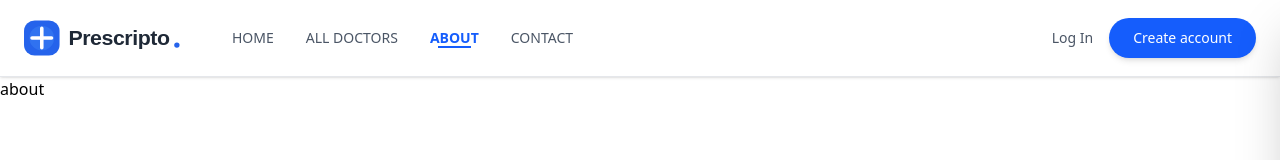
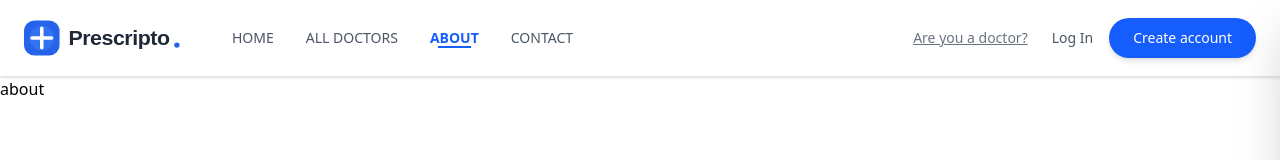
Before and after one commit to shubhamp-codes/Prescripto, a Next.js app: page /about in a window 1280 px wide. Shown: the top 160 px of the page. Built offline with nearby package versions, Linux system fonts and the light colour scheme.

Commit message:
Add the missed are you a doctor button in the navbar

```diff
--- a/src/components/Navbar.js
+++ b/src/components/Navbar.js
@@ -64,6 +64,12 @@ const Navbar = () => {
 
         <div className="flex items-center gap-4">
           <div className="hidden lg:flex items-center gap-4">
+            <Link
+              href="/doctor-auth"
+              className="text-sm font-medium text-gray-500 underline hover:text-blue-600 transition-colors mr-2"
+            >
+              Are you a doctor?
+            </Link>
             <Link
               href="/login"
               className="font-medium text-gray-600 hover:text-blue-600 transition-colors"
```
